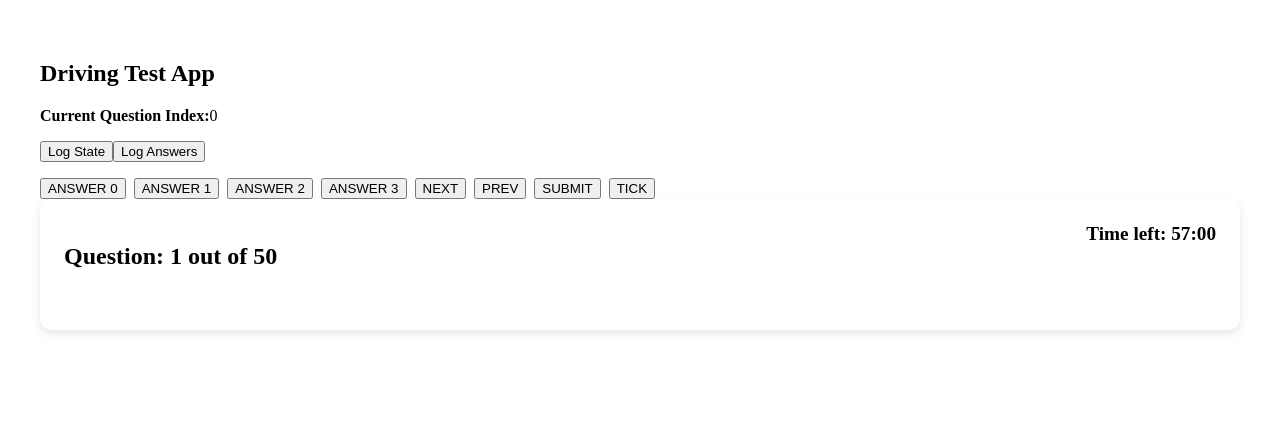
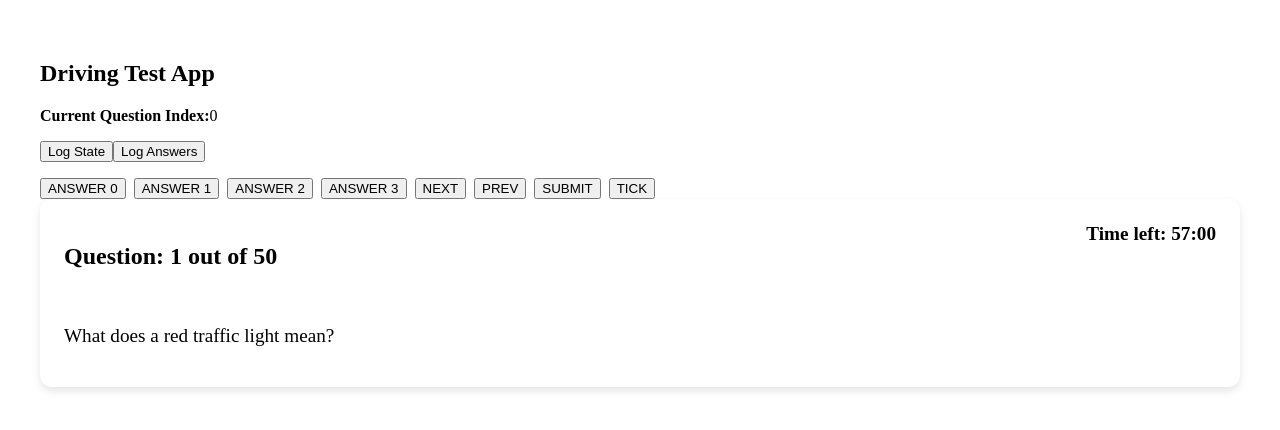
Before and after one commit to cyril2day/react-uk-driving-test, a React (Vite) app: page / in a window 1280 px wide. Shown: the top 430 px of the page. Built offline with nearby package versions, Linux system fonts and the light colour scheme.

Commit message:
Render QuestionText component

```diff
--- a/src/components/AnswerOptions.jsx
+++ b/src/components/AnswerOptions.jsx
@@ -0,0 +1,5 @@
+const AnswerOptions = () => {
+  return <></>
+}
+
+export default AnswerOptions
--- a/src/components/MediaDisplay.jsx
+++ b/src/components/MediaDisplay.jsx
@@ -0,0 +1,5 @@
+const MediaDisplay = () => {
+  return <></>
+}
+
+export default MediaDisplay
--- a/src/components/QuestionText.jsx
+++ b/src/components/QuestionText.jsx
@@ -0,0 +1,16 @@
+const QuestionText = ({ text, as = 'p' }) => {
+  const Tag = as
+
+  return (
+    <Tag
+      style={{
+          fontSize: '1.2rem',
+          marginBottom: '1rem'
+      }}
+    >
+      {text}
+    </Tag>
+  )
+}
+
+export default QuestionText
--- a/src/components/QuestionView.jsx
+++ b/src/components/QuestionView.jsx
@@ -1,6 +1,9 @@
 import QuestionHeader from './QuestionHeader'
 import { Card } from './ui/Card'
-QuestionHeader
+import QuestionText from './QuestionText'
+import AnswerOptions from './AnswerOptions'
+import MediaDisplay from './MediaDisplay'
+import NavigationControls from './NavigationControls'
 
 const QuestionView = ({
   q,
@@ -18,6 +21,19 @@ const QuestionView = ({
         totalQuestions={totalQuestions}
         timeLeft={timeLeft}
       />
+
+      <div style={{
+          display: 'flex',
+          gap: '1rem',
+          flexDirection: 'row'
+      }}>
+        <div style={{ flex: 1 }}>
+          <QuestionText
+            text={q.question}
+          />
+        </div>
+
+      </div>
     </Card>
   )
 }
```
Also changed, not shown: src/components/NavigationControls.jsx (+9 -0 lines).
